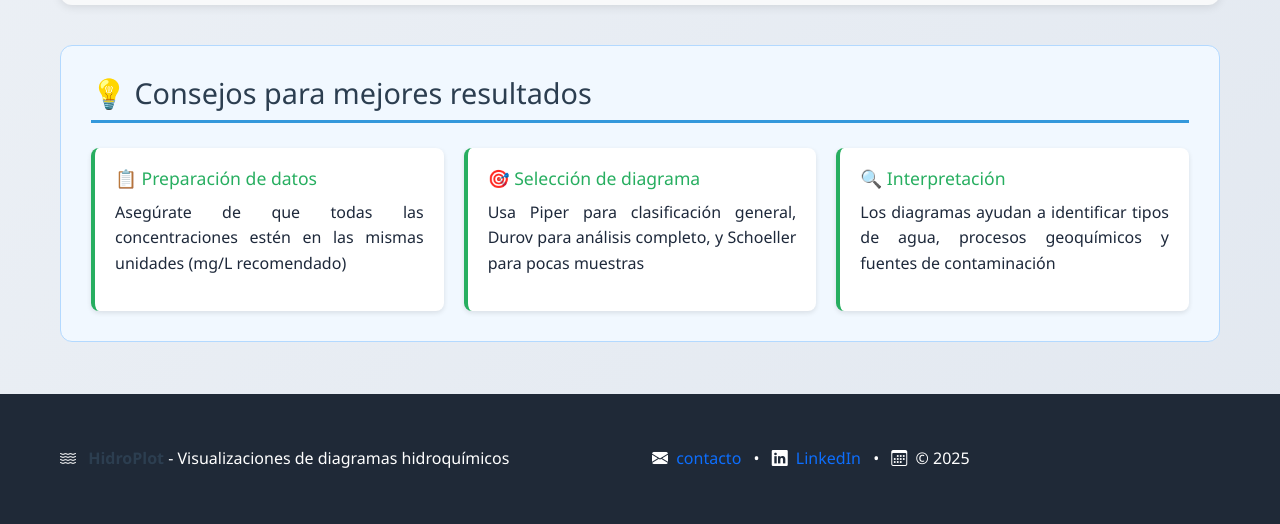
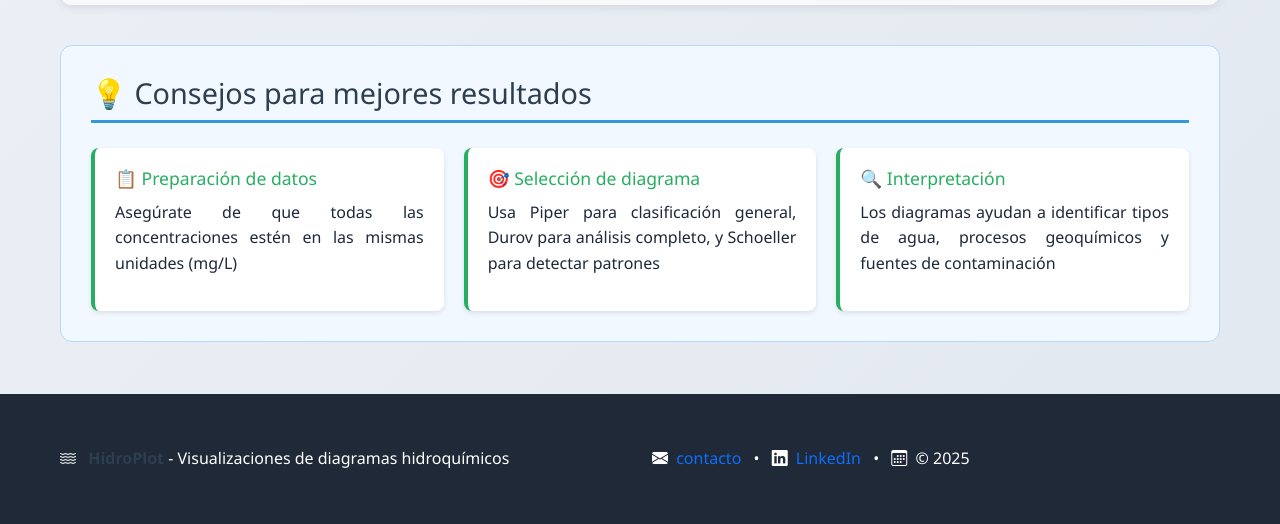
Before and after one commit to valegio/hydrochemplot, a Flask app: page /instructions in a window 1280 px wide. Shown: the part 2615-3139 px from the top of the page. Run offline with Flask 3, Linux system fonts and the light colour scheme.

Commit message:
Update instructions.html

```diff
--- a/templates/instructions.html
+++ b/templates/instructions.html
@@ -96,7 +96,6 @@ Instrucciones
                     <ul>
                         <li><strong>Unidades:</strong> Miliequivalentes por litro (meq/L)</li>
                         <li><strong>Ventaja:</strong> Muestra concentraciones reales de parámetros</li>
-                        <li><strong>Limitación:</strong> Mejor para pocas muestras para evitar saturación visual</li>
                     </ul>
                     <p>Excelente para comparar diferentes tipos de agua y identificar patrones hidroquímicos específicos.</p>
                 </div>
@@ -115,11 +114,11 @@ Instrucciones
         <div class="tips-grid">
             <div class="tip-card">
                 <h5>📋 Preparación de datos</h5>
-                <p>Asegúrate de que todas las concentraciones estén en las mismas unidades (mg/L recomendado)</p>
+                <p>Asegúrate de que todas las concentraciones estén en las mismas unidades (mg/L)</p>
             </div>
             <div class="tip-card">
                 <h5>🎯 Selección de diagrama</h5>
-                <p>Usa Piper para clasificación general, Durov para análisis completo, y Schoeller para pocas muestras</p>
+                <p>Usa Piper para clasificación general, Durov para análisis completo, y Schoeller para detectar patrones</p>
             </div>
             <div class="tip-card">
                 <h5>🔍 Interpretación</h5>
```
